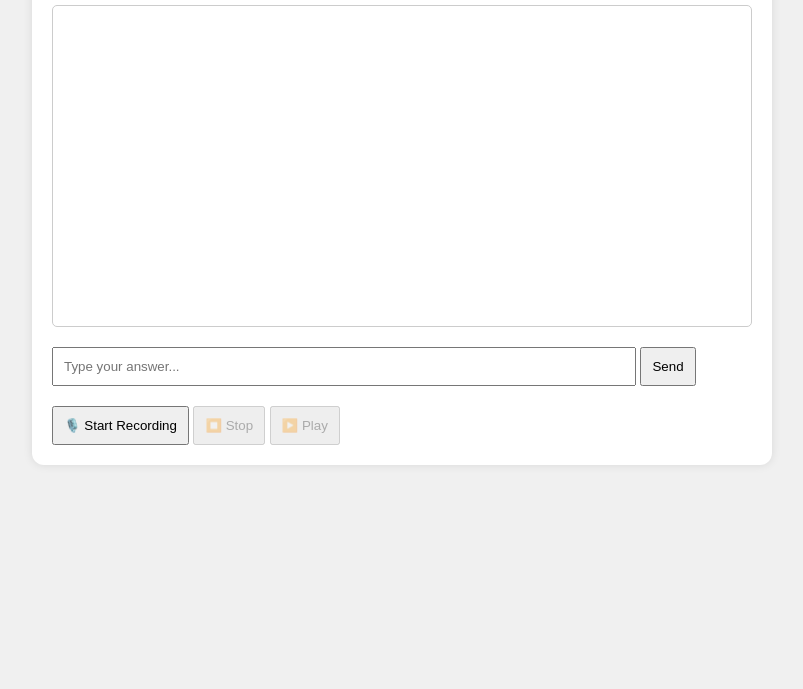
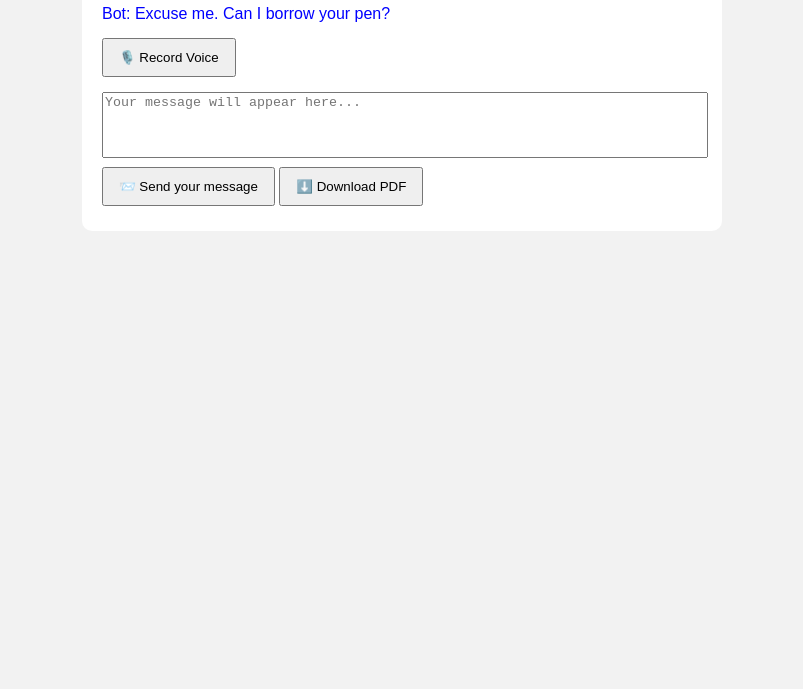
Before and after one commit to Renarbon/Mychattybots, a plain HTML site: page chattybot.html in a window 1280 px wide. Shown: the part 111-800 px from the top of the page, without its empty margins (238-1041 px from the left). Drawn offline with nearby package versions, Linux system fonts and the light colour scheme.

Commit message:
Add files via upload

```diff
--- a/chattybot.html
+++ b/chattybot.html
@@ -1,102 +1,149 @@
 <!DOCTYPE html>
 <html lang="en">
 <head>
-  <meta charset="UTF-8">
-  <title>ESL ChattyBot Quiz – Voice Recorder</title>
+  <meta charset="UTF-8" />
+  <title>ESL Role-Play Bot</title>
+  <script src="https://cdnjs.cloudflare.com/ajax/libs/jspdf/2.5.1/jspdf.umd.min.js"></script>
   <style>
-    body { font-family: Arial; background: #f0f0f0; padding: 20px; }
-    #chat-container {
-      max-width: 700px;
-      margin: auto;
-      background: white;
-      padding: 20px;
-      border-radius: 12px;
-      box-shadow: 0 0 10px rgba(0,0,0,0.1);
-    }
-    #chat-log {
-      height: 300px;
-      overflow-y: auto;
-      border: 1px solid #ccc;
-      padding: 10px;
-      margin-bottom: 10px;
-      border-radius: 5px;
-    }
+    body { font-family: Arial; padding: 20px; background: #f2f2f2; }
+    #chat { background: white; padding: 20px; max-width: 600px; margin: auto; border-radius: 10px; }
     .message { margin: 10px 0; }
-    .user { text-align: right; color: blue; }
-    .bot { text-align: left; color: green; }
-    input[type="text"] { width: 80%; padding: 10px; }
-    button { margin-top: 10px; padding: 10px; }
-    #controls { margin-top: 10px; }
+    .user { color: green; }
+    .bot { color: blue; }
+    textarea { width: 100%; height: 60px; margin-top: 10px; resize: none; }
+    button { padding: 10px 15px; margin: 5px 0; }
   </style>
 </head>
 <body>
+  <div id="chat">
+    <h2>🎭 ESL Role-Play Bot</h2>
+    <div id="conversation"></div>
 
-<div id="chat-container">
-  <h2>🎤 ChattyBot ESL Quiz (with Voice Recording)</h2>
-  <div id="chat-log"></div>
+    <button onclick="startRecording()">🎙️ Record Voice</button>
+    <textarea id="textOutput" readonly placeholder="Your message will appear here..."></textarea>
+    <button onclick="sendMessage()">📨 Send your message</button>
+    <button onclick="downloadPDF()">⬇️ Download PDF</button>
+  </div>
 
-  <input type="text" id="user-input" placeholder="Type your answer..." />
-  <button onclick="sendAnswer()">Send</button>
+  <script>
+    const scriptLines = [
+      "Excuse me. Can I borrow your pen?",
+      "I need to go to the restroom, would you mind taking a look at my things for a moment?",
+      "Thanks, if it hadn’t been for you, I wouldn’t have been able to go to the restroom.",
+      "Oh, the announcer is calling us, are you taking the same plane?",
+      "Please check the script. Would you like to practice again?"
+    ];
 
-  <div id="controls">
-    <button id="recordBtn">🎙️ Start Recording</button>
-    <button id="stopBtn" disabled>⏹️ Stop</button>
-    <button id="playBtn" disabled>▶️ Play</button>
-    <a id="downloadLink" style="display:none;">💾 Download</a>
-  </div>
-</div>
+    let scriptStep = 0;
+    let waitingForRestartAnswer = false;
+    let introSpoken = false;
+    const transcript = [];
+    const conversationDiv = document.getElementById('conversation');
+    const textOutput = document.getElementById('textOutput');
 
-<script>
-  const chatLog = document.getElementById("chat-log");
-  const userInput = document.getElementById("user-input");
+    // Start with the intro and first bot line
+    window.onload = () => {
+      if (!introSpoken) {
+        speak("Are you ready to practice?");
+        introSpoken = true;
+        setTimeout(() => speakAndShowBotLine(), 1500);
+      } else {
+        speakAndShowBotLine();
+      }
+    };
 
-  const questions = [
-    { q: "1. What is the past tense of 'eat'?", a: "ate" },
-    { q: "2. What is the plural of 'child'?", a: "children" },
-    { q: "3. Translate to English: 'Me gusta el chocolate.'", a: "i like chocolate" },
-    { q: "4. What is the opposite of 'cold'?", a: "hot" },
-    { q: "5. What’s the correct form: 'He ___ to school every day.'", a: "goes" }
-  ];
+    function startRecording() {
+      const recognition = new (window.SpeechRecognition || window.webkitSpeechRecognition)();
+      recognition.lang = 'en-US';
+      recognition.interimResults = false;
+      recognition.maxAlternatives = 1;
 
-  let currentQuestion = 0;
-  let quizOver = false;
-  let score = 0;
-  let waitingRetry = false;
+      recognition.start();
 
-  function speak(text) {
-    const utterance = new SpeechSynthesisUtterance(text);
-    window.speechSynthesis.speak(utterance);
-  }
+      recognition.onresult = function(event) {
+        const userText = event.results[0][0].transcript;
+        textOutput.value = userText;
+      };
 
-  function addMessage(text, sender) {
-    const msg = document.createElement("div");
-    msg.className = "message " + sender;
-    msg.innerText = text;
-    chatLog.appendChild(msg);
-    chatLog.scrollTop = chatLog.scrollHeight;
-  }
+      recognition.onerror = function(event) {
+        alert("Speech recognition error: " + event.error);
+      };
+    }
 
-  function askNextQuestion() {
-    if (currentQuestion < questions.length) {
-      const nextQ = questions[currentQuestion].q;
-      addMessage("ChattyBot: " + nextQ, "bot");
-      speak(nextQ);
-      waitingRetry = false;
-    } else {
-      quizOver = true;
-      const result = `🎉 Quiz complete! Your score: ${score} out of ${questions.length}`;
-      addMessage("ChattyBot: " + result, "bot");
-      speak(result);
+    function sendMessage() {
+      const userText = textOutput.value.trim();
+      if (!userText) {
+        alert("Please record your response first.");
+        return;
+      }
+
+      addMessage('user', userText);
+      textOutput.value = '';
+
+      if (waitingForRestartAnswer) {
+        handleRestartDecision(userText.toLowerCase());
+      } else {
+        scriptStep++;
+        if (scriptStep < scriptLines.length - 1) {
+          speakAndShowBotLine();
+        } else {
+          waitingForRestartAnswer = true;
+          speakAndShowBotLine();
+        }
+      }
     }
-  }
 
-  function sendAnswer() {
-    if (quizOver) return;
+    function handleRestartDecision(userInput) {
+      if (userInput.includes("yes")) {
+        scriptStep = 0;
+        waitingForRestartAnswer = false;
+        addMessage('bot', "(Restarting the script...)");
+        speak("Let's begin again.");
+        setTimeout(() => speakAndShowBotLine(), 1500);
+      } else if (userInput.includes("no")) {
+        addMessage('bot', "Thank you for practicing. See you next time!");
+        speak("Thank you for practicing. See you next time!");
+        waitingForRestartAnswer = false;
+      } else {
+        addMessage('bot', "Please say yes or no.");
+        speak("Please say yes or no.");
+      }
+    }
 
-    const userText = userInput.value.trim();
-    if (!userText) return;
+    function speakAndShowBotLine() {
+      const botLine = scriptLines[scriptStep];
+      addMessage('bot', botLine);
+      speak(botLine);
+    }
 
-    addMessage("You: " + userText, "user");
+    function addMessage(who, text) {
+      const div = document.createElement('div');
+      div.className = `message ${who}`;
+      div.textContent = `${who === 'user' ? 'You' : 'Bot'}: ${text}`;
+      conversationDiv.appendChild(div);
+      transcript.push({ who, text });
+    }
 
-    const correct = questions[currentQuestion].a.toLowerCase();
-    const
+    function speak(text) {
+      const msg = new SpeechSynthesisUtterance(text);
+      speechSynthesis.speak(msg);
+    }
+
+    function downloadPDF() {
+      const { jsPDF } = window.jspdf;
+      const doc = new jsPDF();
+      doc.text("Conversation Transcript", 10, 10);
+      let y = 20;
+      transcript.forEach(entry => {
+        doc.text(`${entry.who === 'bot' ? 'Bot' : 'Student'}: ${entry.text}`, 10, y);
+        y += 10;
+        if (y > 280) {
+          doc.addPage();
+          y = 20;
+        }
+      });
+      doc.save("conversation.pdf");
+    }
+  </script>
+</body>
+</html>
```
Also changed, not shown: Index.html (line endings or trailing spaces).
